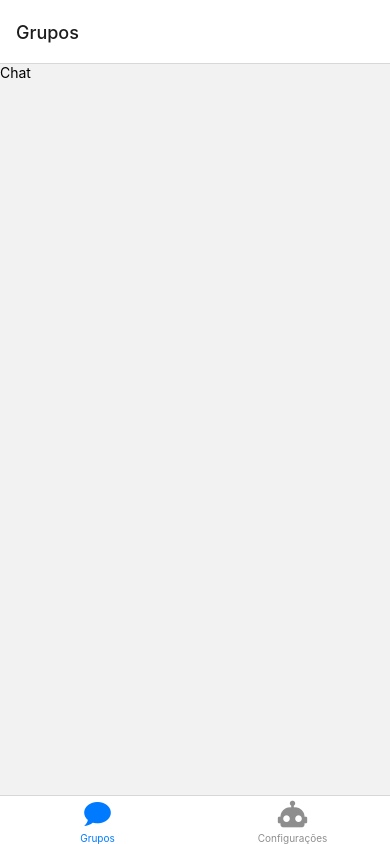
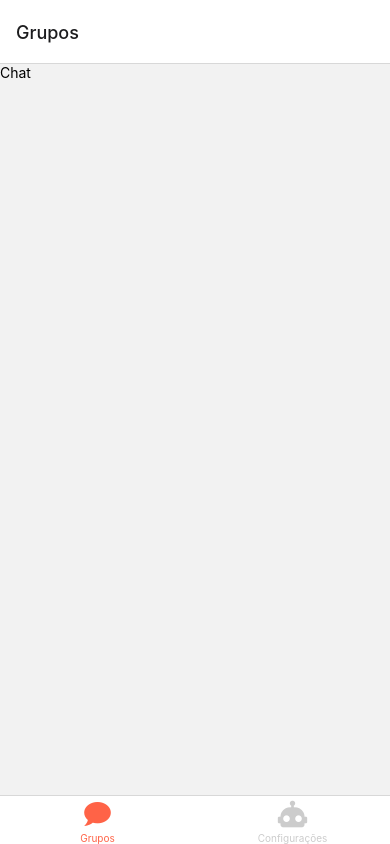
Before and after one commit to ayranlouro/aps-av2-dev-mobile, a React Native app: screen /Grupos in a window 390 px wide. Built offline with nearby package versions, Linux system fonts and the light colour scheme.

Commit message:
Adicionar cores tabbar

```diff
--- a/routes/app.routes.js
+++ b/routes/app.routes.js
@@ -9,7 +9,12 @@ const Tab = createBottomTabNavigator();
 
 const AppRoutes = () => {
     return (
-        <Tab.Navigator>
+        <Tab.Navigator
+            tabBarOptions={{
+                activeTintColor: 'tomato',
+                inactiveTintColor: '#ccc',
+            }}
+        >
             <Tab.Screen name="Grupos" component={Chat} options={{tabBarIcon: ({color}) => (<MaterialCommunityIcons name="chat" color={color} size={32}/>)}}></Tab.Screen>
             <Tab.Screen name="Configurações" component={Settings} options={{tabBarIcon: ({color}) => (<MaterialCommunityIcons name="robot" color={color} size={32}/>)}}></Tab.Screen>
         </Tab.Navigator>
```
